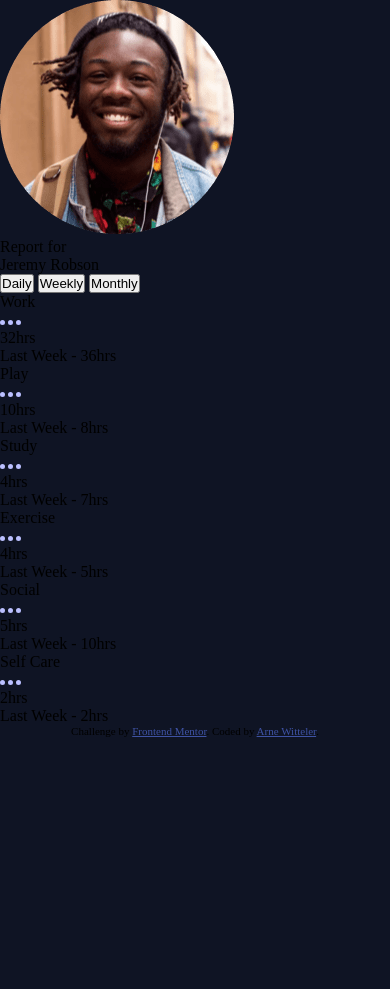
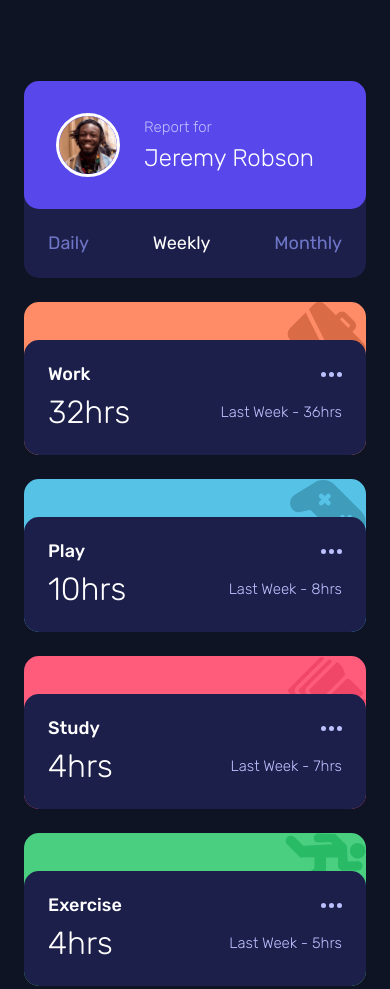
Before and after one commit to arne-witteler/time-tracking-dashboard, a plain HTML site: page index.html in a window 390 px wide. Shown: the top 989 px of the page. Before the commit the page ends 844 px from the top, so only its background shows below. Drawn offline with Linux system fonts and the light colour scheme.

Commit message:
add mobile first styling

```diff
--- a/styles/styles.css
+++ b/styles/styles.css
@@ -8,11 +8,148 @@
 
 body {
   background-color: var(--color-navy-950);
+  font-family: var(--font-family);
+}
+
+.container {
+  gap: 24px;
+  display: flex;
+  flex-direction: column;
+  padding: 81px 24px;
+  width: 100%;
+}
+
+.profile {
+  background-color: var(--color-navy-900);
+  border-radius: 15px;
+}
+
+.profile__info{
+  display: flex;
+  flex-direction: row;
+  background-color: var(--color-purple-600);
+  padding: 32px;
+  gap: 24px;
+  align-items: center;
+  border-radius: 15px;
+}
+
+.profile__image {
+  border: 3px solid var(--color-white);
+  height: 64px;
+  width: 64px;
+  border-radius: 50%;
+}
+
+.profile__text {
+  display: flex;
+  flex-direction: column;
+  gap: 8px;
+}
+
+.profile__heading {
+  color: var(--color-navy-200);
+  font: var(--text-preset-6);
+}
+
+.profile__name {
+  color: var(--color-white);
+  font: var(--text-preset-4);
+}
+
+.profile__buttons {
+  display: flex;
+  flex-direction: row;
+  justify-content: space-between;
+  align-items: center;
+  padding: 24px;
+}
+
+.profile__button {
+  background: none;
+  border: none;
+  color: var(--color-purple-500);
+  font: var(--text-preset-5-regular);
+  cursor: pointer;
+}
+
+.profile__button.active {
+  color: var(--color-white);
+}
+
+.card {
+  padding-top: 38px;
+  border-radius: 15px;
+  background-repeat: no-repeat;
+  background-position: top right;
+}
+
+.card__content {
+  background-color: var(--color-navy-900);
+  padding: 24px;
+  border-radius: 15px;
+}
+
+.card__header {
+  display: flex;
+  justify-content: space-between;
+  align-items: center;
+  margin-bottom: 8px;
+}
+
+.card__title {
+  color: var(--color-white);
+  font: var(--text-preset-5-medium);
+}
+
+.card__stats {
+  display: flex;
+  justify-content: space-between;
+  align-items: center;
+}
+.card__hours {
+  color: var(--color-white);
+  font: var(--text-preset-3);
+}
+
+.card__previous {
+  color: var(--color-navy-200);
+  font: var(--text-preset-6);
+}
+.work {
+  background-color: var(--color-orange-300);
+  background-image: url('../images/icon-work.svg');
+}
+
+.play {
+  background-color: var(--color-blue-300);
+  background-image: url('../images/icon-play.svg');
+}
+
+.study {
+  background-color: var(--color-pink-400);
+  background-image: url('../images/icon-study.svg');
+}
+
+.exercise {
+  background-color: var(--color-green-400);
+  background-image: url('../images/icon-exercise.svg');
+}
+
+.social {
+  background-color: var(--color-purple-600);
+  background-image: url('../images/icon-social.svg');
+}
+
+.self-care {
+  background-color: var(--color-yellow-300);
+  background-image: url('../images/icon-self-care.svg');
 }
 
 .attribution {
   font-size: 11px;
   text-align: center;
+  color: var(--color-grey-200);
 }
 
 .attribution a {
```
